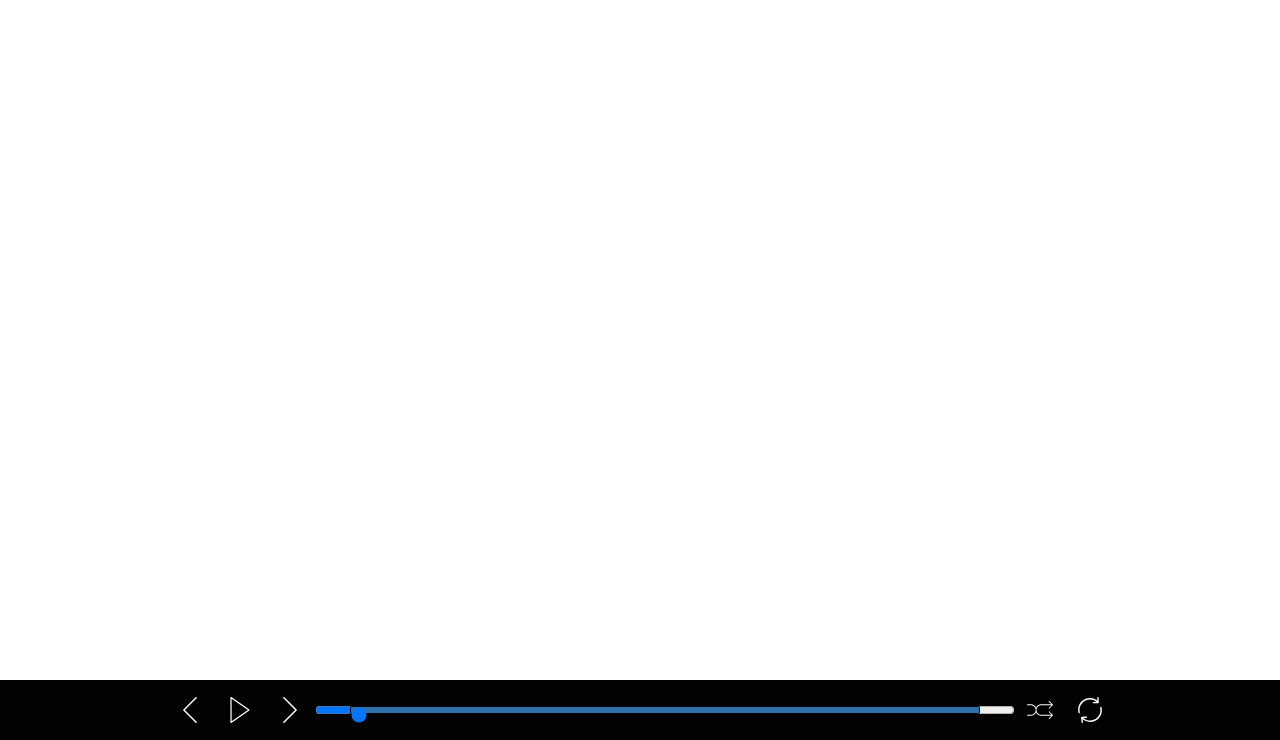
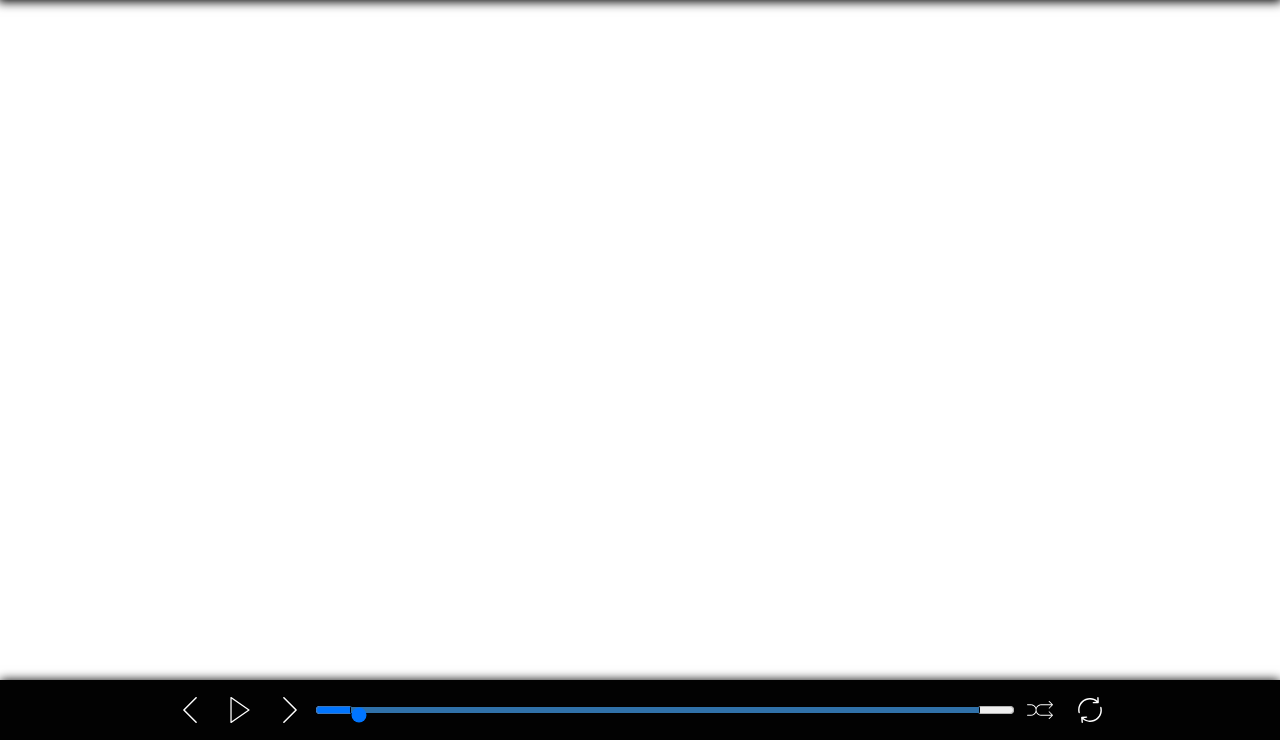
Before and after one commit to V1shvesh/SoundPlay, a PHP site: page /player.html in a window 1280 px wide. Shown: the part 60-800 px from the top of the page. Run offline with PHP 8.4, Linux system fonts and the light colour scheme; some web fonts are replaced.

Commit message:
Add svg files and modified cdd files

```diff
--- a/css/home.css
+++ b/css/home.css
@@ -24,6 +24,7 @@ body{
 	height: 60px;
 	background-color: rgba(2,2,2,255);
 	color:rgba(255,255,255,255);
+	box-shadow: 0px 0px 10px 2px black;
 }
 .navbar>h1{
 	float:left;
--- a/css/player.css
+++ b/css/player.css
@@ -10,6 +10,7 @@
 	color:rgba(255,255,255,255);
 	display: inline-grid;
 	grid-template-columns:auto repeat(3,50px) 700px repeat(2,50px) auto;
+	box-shadow: 0px 0px 10px 0px black
 }
 .btn-wrapper{
 	height: 30px;
```
Also changed, not shown: img/svg/001-pause.svg (added), img/svg/002-reload.svg (added), img/svg/003-repeat.svg (added), img/svg/004-shuffle-1.svg (added), img/svg/005-shuffle.svg (added), img/svg/006-back.svg (added), img/svg/007-next.svg (added), img/svg/008-play-button.svg (added).
